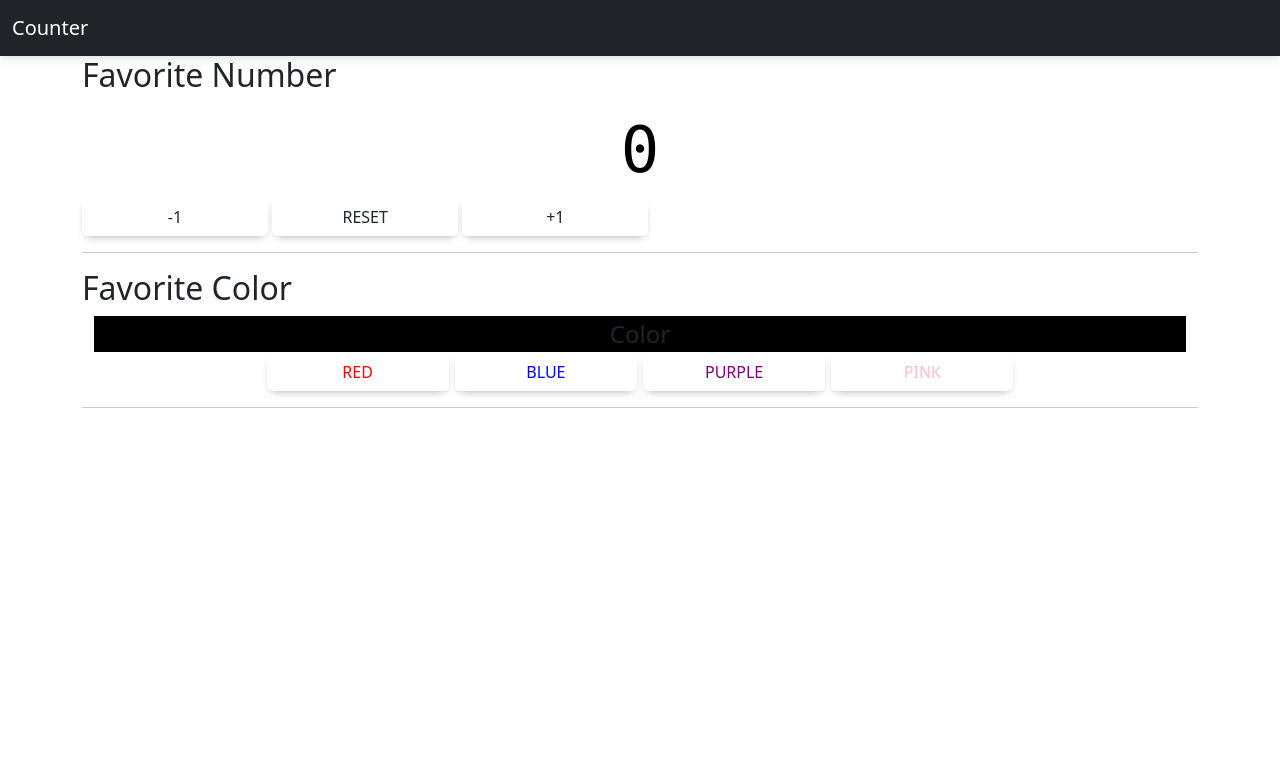
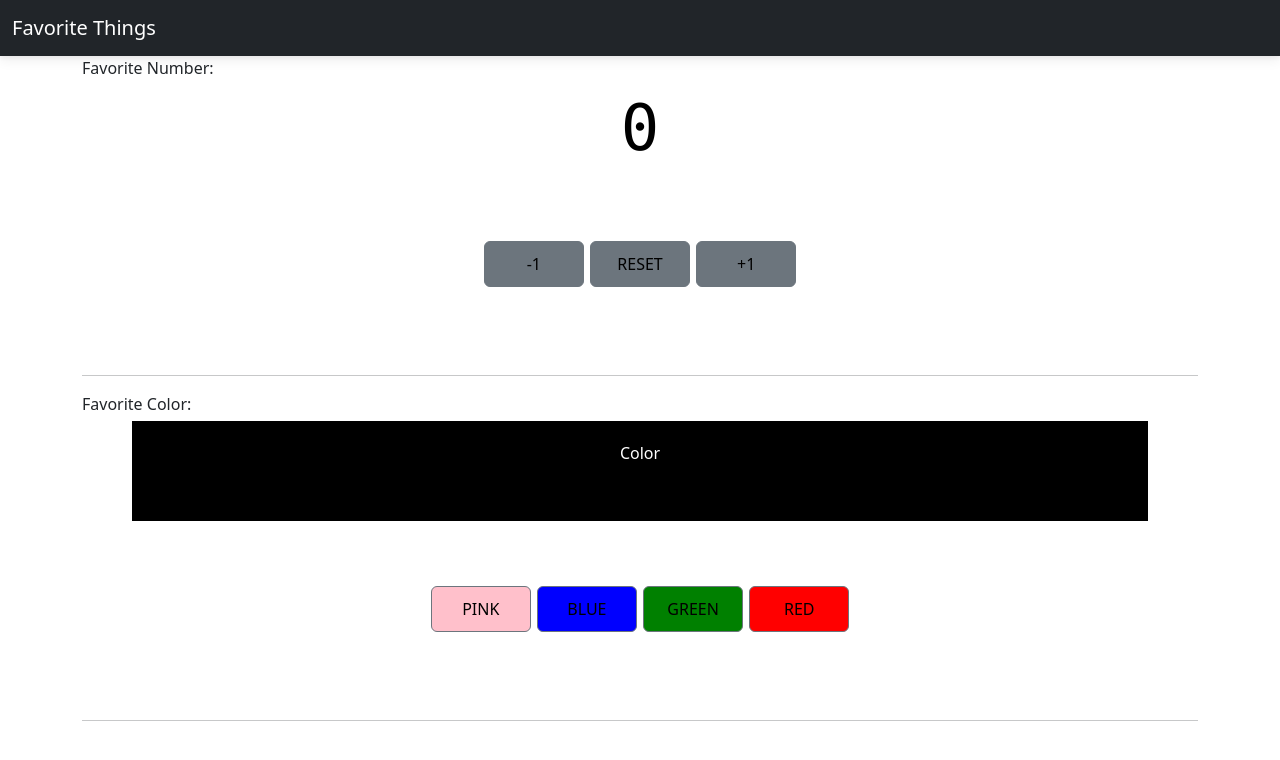
Before and after one commit to rhit-calviem/CSSE280, a plain HTML site: page HW1 - favorite Homework/public/index.html in a window 1280 px wide. Drawn offline with nearby package versions, Linux system fonts and the light colour scheme.

Commit message:
changes to hw1

```diff
--- a/HW1 - favorite Homework/public/index.html
+++ b/HW1 - favorite Homework/public/index.html
@@ -15,30 +15,63 @@
     <body>
         <nav class="navbar navbar-dark bg-dark">
             <div class="container-fluid">
-                <a class="navbar-brand" href="#">Counter</a>
+                <a class="navbar-brand" href="#">Favorite Things</a>
             </div>
         </nav>
+
         <div id="mainPage" class="container page-container">
-            <h2>Favorite Number</h2>
+            <div>Favorite Number:</div>
             <div id="counterText">0</div>
-            <div class="button-group, g-0">
-                <button id="decrementButton" type="button" class="btn btn-secondary, col-md-2">-1</button>
-                <button id="resetButton" type="button" class="btn btn-secondary, col-md-2">Reset</button>
-                <button id="incrementButton" type="button" class="btn btn-secondary, col-md-2">+1</button>
+            <div class="button-group g-0">
+                <button id="decrementButton" type="button" class="btn btn-secondary mb-2">-1</button>
+                <button id="resetButton" type="button" class="btn btn-secondary mb-2">Reset</button>
+                <button id="incrementButton" type="button" class="btn btn-secondary mb-2">+1</button>
             </div>
+            <!-- <div class="button-group g-0">
+                <div class="row">
+                    <div class="col-md-4">
+                        <button id="decrementButton" type="button" class="btn btn-secondary mb-2">-1</button>
+                    </div>
+                    <div class="col-md-4">
+                        <button id="resetButton" type="button" class="btn btn-secondary mb-2">Reset</button>
+                    </div>
+                    <div class="col-md-4">
+                        <button id="incrementButton" type="button" class="btn btn-secondary mb-2">+1</button>
+                    </div>
+                </div>
+            </div>     -->
+
             <hr>
 
-            <h2>Favorite Color</h2>
-            <div id="colorContainer" class="container page-container">
-                <div id="squareColor">Color</div>
-                <div class="button-group2, g-0">
-                    <button id="redButton" type="button" class="btn btn-secondary, col-md-2">Red</button>
-                    <button id="blueButton" type="button" class="btn btn-secondary, col-md-2">Blue</button>
-                    <button id="purpleButton" type="button" class="btn btn-secondary, col-md-2">Purple</button>
-                    <button id="pinkButton" type="button" class="btn btn-secondary, col-md-2">Pink</button>
+            <div>Favorite Color:</div>
+            <div id="coloredBox">Color</div>
+            <div class="d-flex justify-content-center align-items-center">
+                <div class="button-group2 g-0">
+                    <button id="pinkButton" type="button" class="btn btn-secondary mb-2">Pink</button>
+                    <button id="blueButton" type="button" class="btn btn-secondary mb-2">Blue</button>
+                    <button id="greenButton" type="button" class="btn btn-secondary mb-2">Green</button>
+                    <button id="redButton" type="button" class="btn btn-secondary mb-2"> Red</button>
                 </div>
             </div>
+            <!-- <div class="button-group2 g-0">
+                <div class="row">
+                    <div class="col-md-3">
+                        <button id="pinkButton" type="button" class="btn btn-secondary mb-2">Pink</button>
+                    </div>
+                    <div class="col-md-3">
+                        <button id="blueButton" type="button" class="btn btn-secondary mb-2">Blue</button>
+                    </div>
+                    <div class="col-md-3">
+                        <button id="greenButton" type="button" class="btn btn-secondary mb-2">Green</button>
+                    </div>
+                    <div class="col-md-3">
+                        <button id="redButton" type="button" class="btn btn-secondary mb-2">Red</button>
+                    </div>
+                </div>
+            </div> -->
+
             <hr>
+
         </div>
 
         <script src="scripts/main.js"></script>
--- a/HW1 - favorite Homework/public/scripts/main.js
+++ b/HW1 - favorite Homework/public/scripts/main.js
@@ -18,7 +18,22 @@ main = function() {
 
     document.querySelector('#blueButton').onclick = (event) => {
         console.log("blue");
+        changeColor("blue");
+    }
 
+    document.querySelector('#pinkButton').onclick = (event) => {
+        console.log("pink");
+        changeColor("pink");
+    }
+
+    document.querySelector('#greenButton').onclick = (event) => {
+        console.log("green");
+        changeColor("green");
+    }
+
+    document.querySelector('#redButton').onclick = (event) => {
+        console.log("red");
+        changeColor("red");
     }
 }
 
@@ -26,8 +41,9 @@ updateView = function() {
     document.querySelector("#counterText").innerHTML = `${counter}`;
 }
 
-changeColors = function() {
-    document.querySelector("squareColor")
+changeColor = function(color) {
+    document.querySelector("#coloredBox").style.backgroundColor=color;
+    document.querySelector("#coloredBox").innerHTML = `${color}`;
 }
 
 let counter = 0;
--- a/HW1 - favorite Homework/public/styles/main.css
+++ b/HW1 - favorite Homework/public/styles/main.css
@@ -4,17 +4,16 @@
 .page_container {
     margin-top: 75px;
 }
-.button-group {
+.button-group, .button-group2 {
     padding: 5vw;
     text-align: center;
-
 }
-.button-group > button {
-    font-size: 1.5em;
-    margin: 10px;
+.button-group > button, .button-group2 > button {
+    font-size: 1em;
+    margin: 1px;
     padding: 10px;
-    background-color: black;
-    color: yellow;
+    color: black;
+    width: 100px;
 }
 #counterText {
     color: black;
@@ -22,28 +21,25 @@
     font-size: 4em;
     text-align: center;
 }
-#colorContainer{
+#coloredBox {
     text-align: center;
-    font-size: 1.5em;
+    background-color: black;
+    padding: 20px;
+    margin-left: 50px;
+    margin-right: 50px;
+    margin-top: 5px;
+    height: 100px;
+    color: white;
 }
-.button-group2 > button {
-    font-size: 1em;
-    margin: 10px;
-    padding: 10px;
-    background-color: black;
+#pinkButton {
+    background-color: pink;
 }
-#squareColor{
-    background-color: black;
+#blueButton {
+    background-color: blue;
 }
-#redButton{
-    color: red;
+#greenButton {
+    background-color: green;
 }
-#blueButton{
-    color: blue;
+#redButton {
+    background-color: red;
 }
-#purpleButton{
-    color: purple;
-}
-#pinkButton{
-    color: pink;
-}
```
